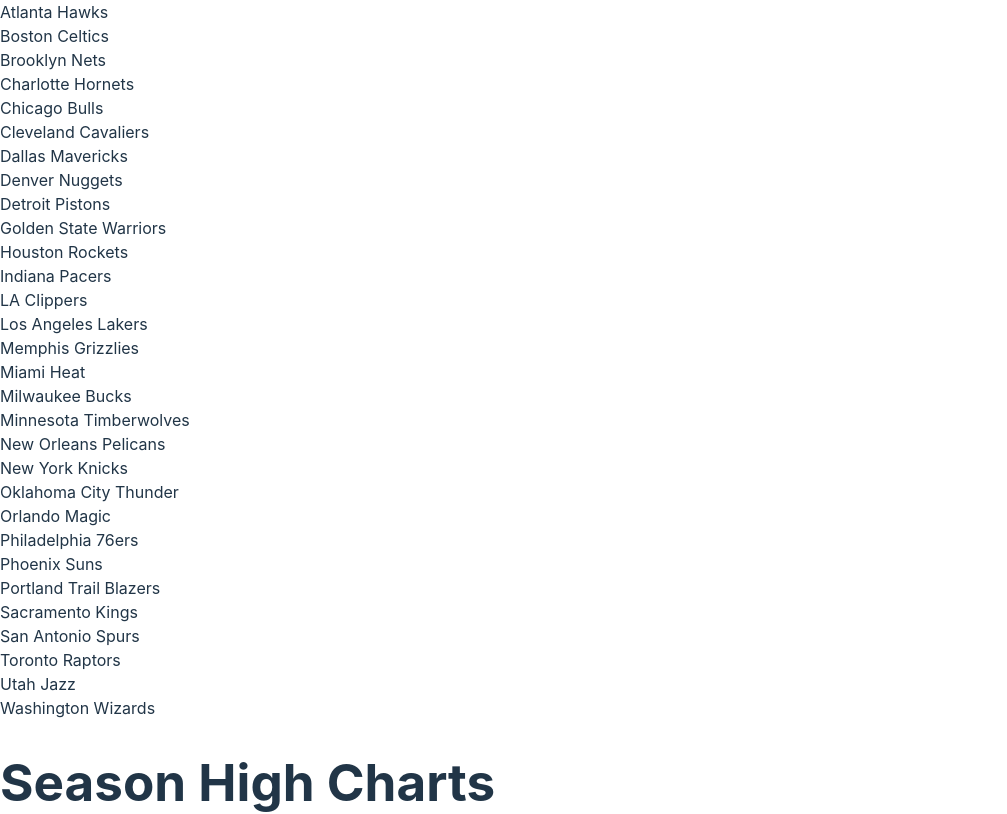
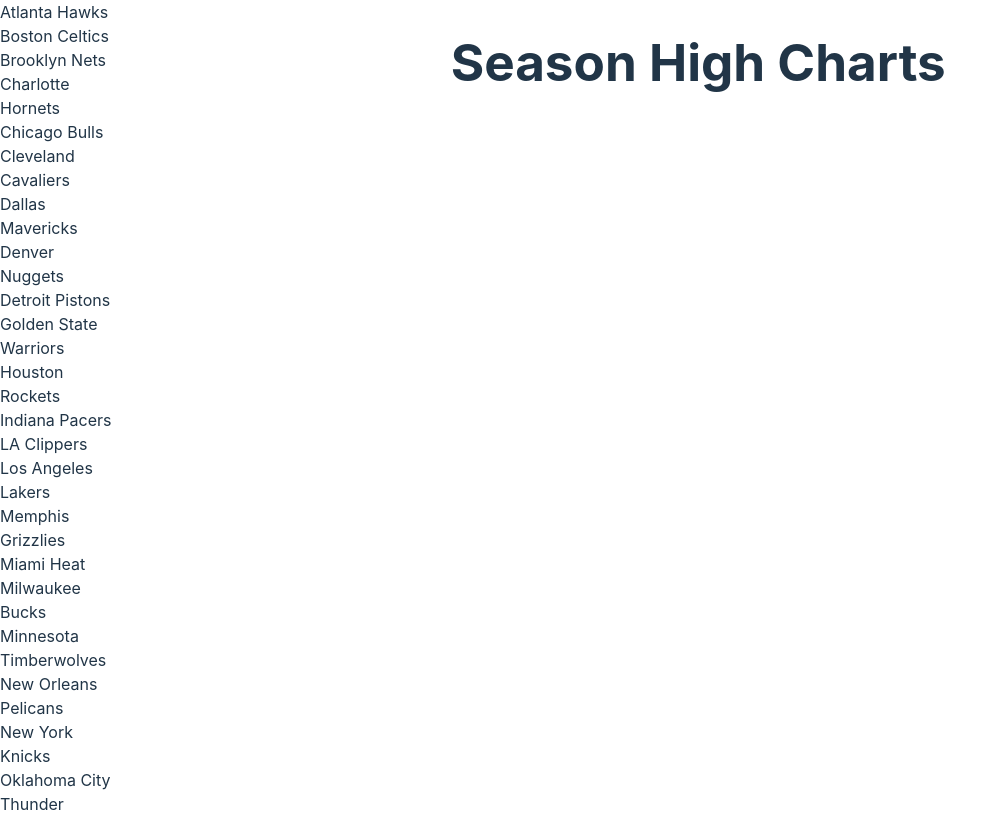
Before and after one commit to BMayenschein/seasonHighApp, a React (Vite) app in the folder client/Season High/: page / in a window 1280 px wide. Shown: the top 814 px of the page, without its empty margins (0-1007 px from the left). Built offline with nearby package versions, Linux system fonts and the light colour scheme.

Commit message:
Chart container style changes

```diff
--- a/client/Season High/src/index.css
+++ b/client/Season High/src/index.css
@@ -54,9 +54,27 @@
   outline: 4px auto -webkit-focus-ring-color;
 }
 
-.teamList {
+.chart-container, .chartCtn {
   display: flex;
   flex-direction: column;
+  align-items: center;
+  width: 100%;
+}
+
+.chart{
+  height: 30vh;
+  position: relative;
+  width: 100%;
+}
+.teamsList {
+  display: flex;
+  flex-direction: column;
+  width: 10vw;
+}
+
+#root {
+  display: flex;
+  width: 100%;
 }
 
 @media (prefers-color-scheme: light) {
```
